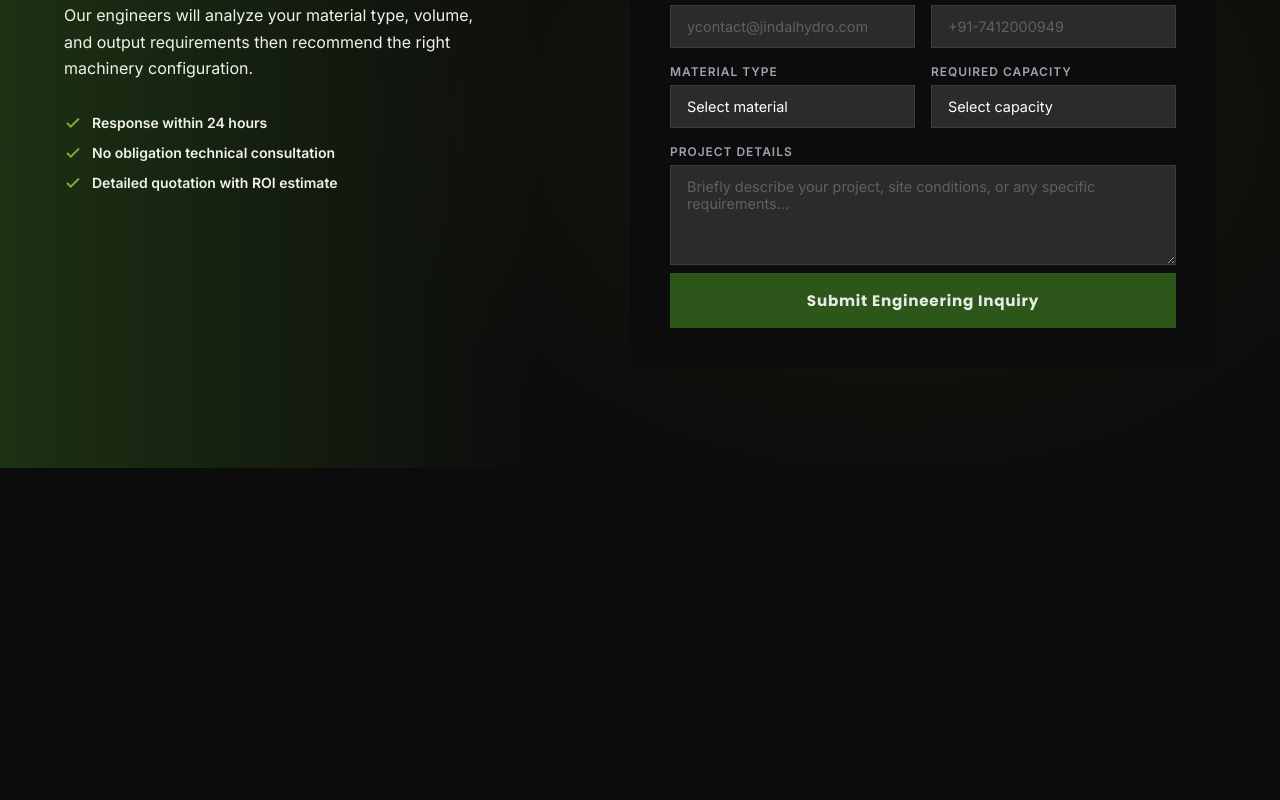
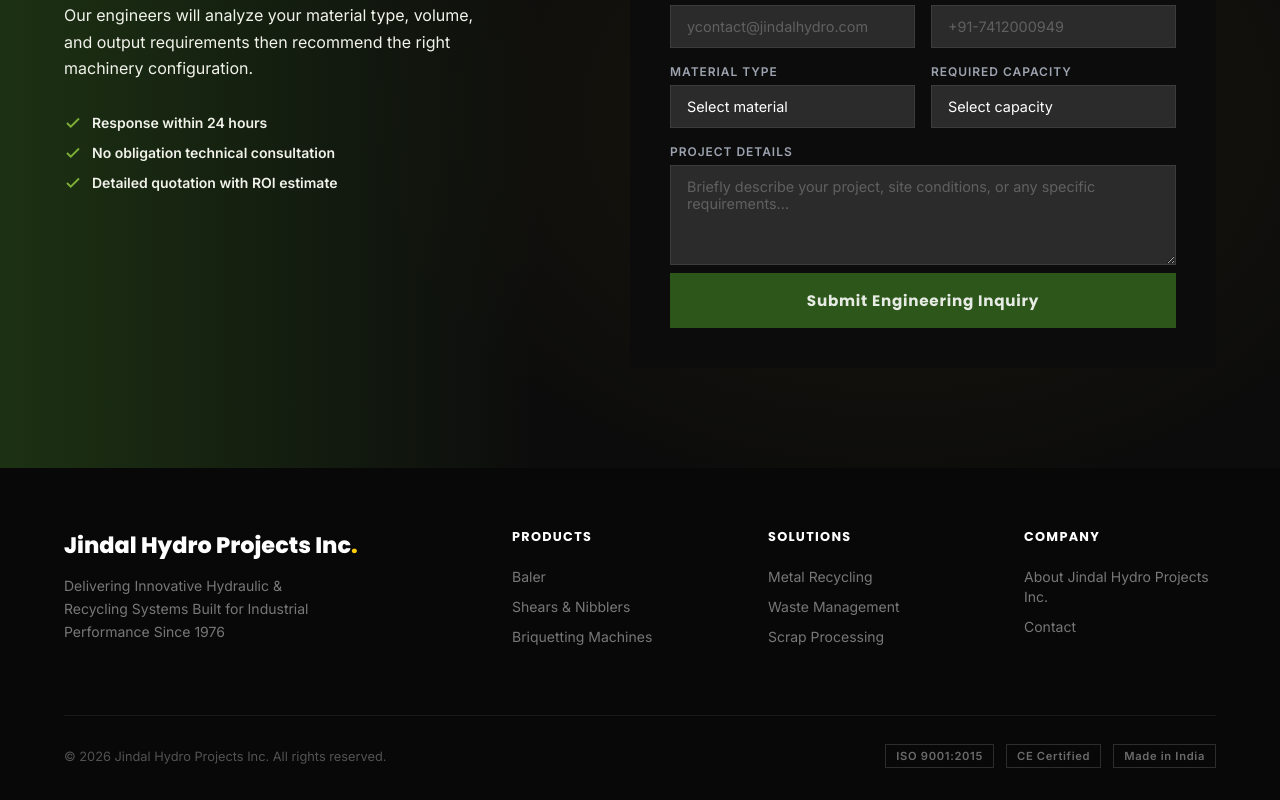
Before and after one commit to jin133055/Jindal-Hydro-Project, a React (Vite) app: page / in a window 1280 px wide. Shown: the part 3407-4207 px from the top of the page. Before the commit the page ends 3875 px from the top, so only its background shows below. Built offline with nearby package versions, Linux system fonts and the light colour scheme.

Commit message:
fixed footer

```diff
--- a/src/App.jsx
+++ b/src/App.jsx
@@ -2220,9 +2220,9 @@
           <div className="footer-col">
             <h5>Products</h5>
             <ul>
-              <li><Link to="/products">Baling Press</Link></li>
-              <li><Link to="/products">Industrial Shredders</Link></li>
-              <li><Link to="/products">Scrap Compactors</Link></li>
+              <li><Link to="/products/balers">Baler</Link></li>
+              <li><Link to="/products/shears-nibblers/">Shears & Nibblers</Link></li>
+              <li><Link to="/products/briquetting-machines/">Briquetting Machines</Link></li>
             </ul>
           </div>
           <div className="footer-col">
@@ -2230,7 +2230,7 @@
             <ul>
               <li><Link to="/solutions">Metal Recycling</Link></li>
               <li><Link to="/solutions">Waste Management</Link></li>
-              <li><Link to="/solutions">Turnkey Projects</Link></li>
+              <li><Link to="/solutions">Scrap Processing</Link></li>
             </ul>
           </div>
           <div className="footer-col">
@@ -3058,6 +3058,7 @@
         <SeoManager page={page} />
         <Header />
         <div ref={homeRef} onClick={handleHomeNavigation} dangerouslySetInnerHTML={{ __html: homeBodyMarkup }} />
+        <Footer />
       </>
     );
   }
```
